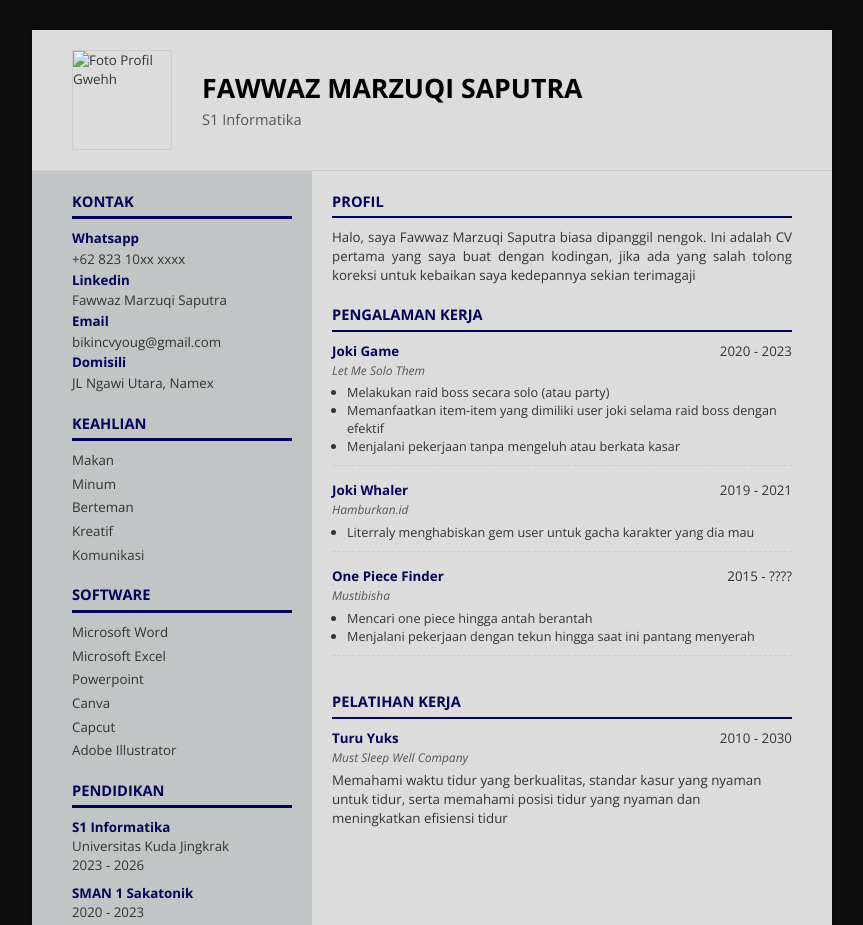
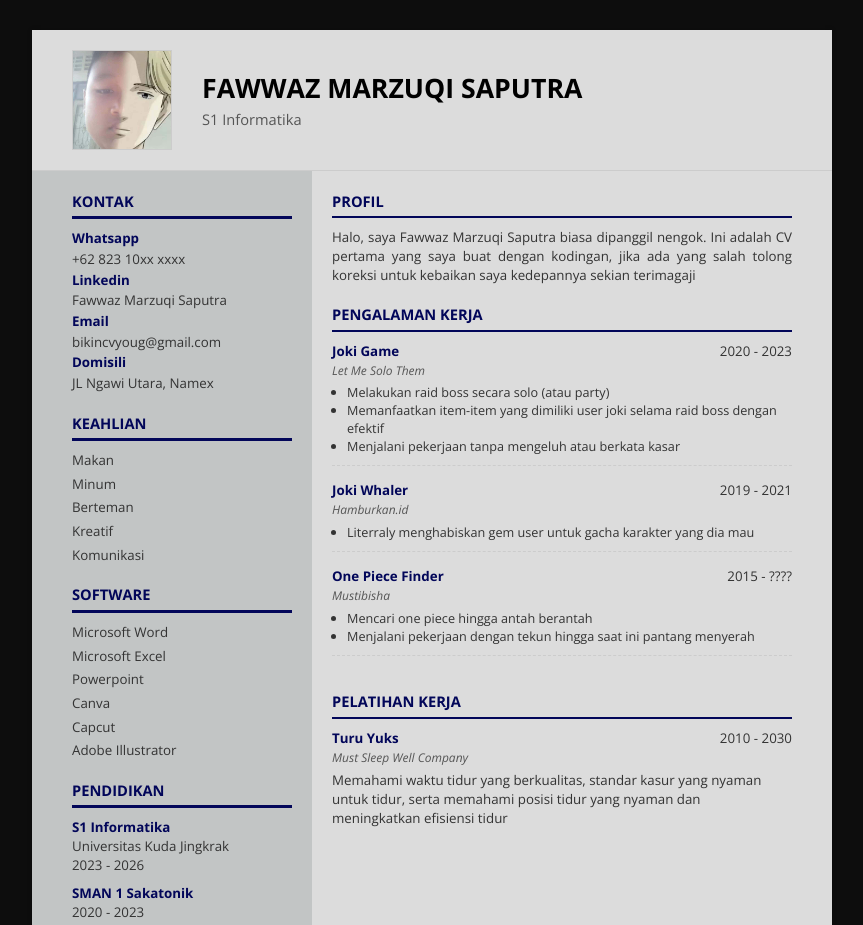
Before and after one commit to PawPawXD/CV-Fawwaz-M-Saputra, a plain HTML site: page index.html in a window 1280 px wide. Shown: the top 925 px of the page, without its empty margins (208-1071 px from the left). Drawn offline with nearby package versions, Linux system fonts and the light colour scheme.

Commit message:
Update index.html

```diff
--- a/index.html
+++ b/index.html
@@ -19,7 +19,7 @@
                     <p class="subtitle">S1 Informatika</p>
                 </div>
                 <div class="profile-image">
-                    <img src="assets/img/profile.jpg" alt="Foto Profil Gwehh">
+                    <img src="profile.jpg" alt="Foto Profil Gwehh">
                 </div>
             </div>
         </header>
@@ -145,4 +145,5 @@
     </div>
 </body>
 
+
 </html>
```
